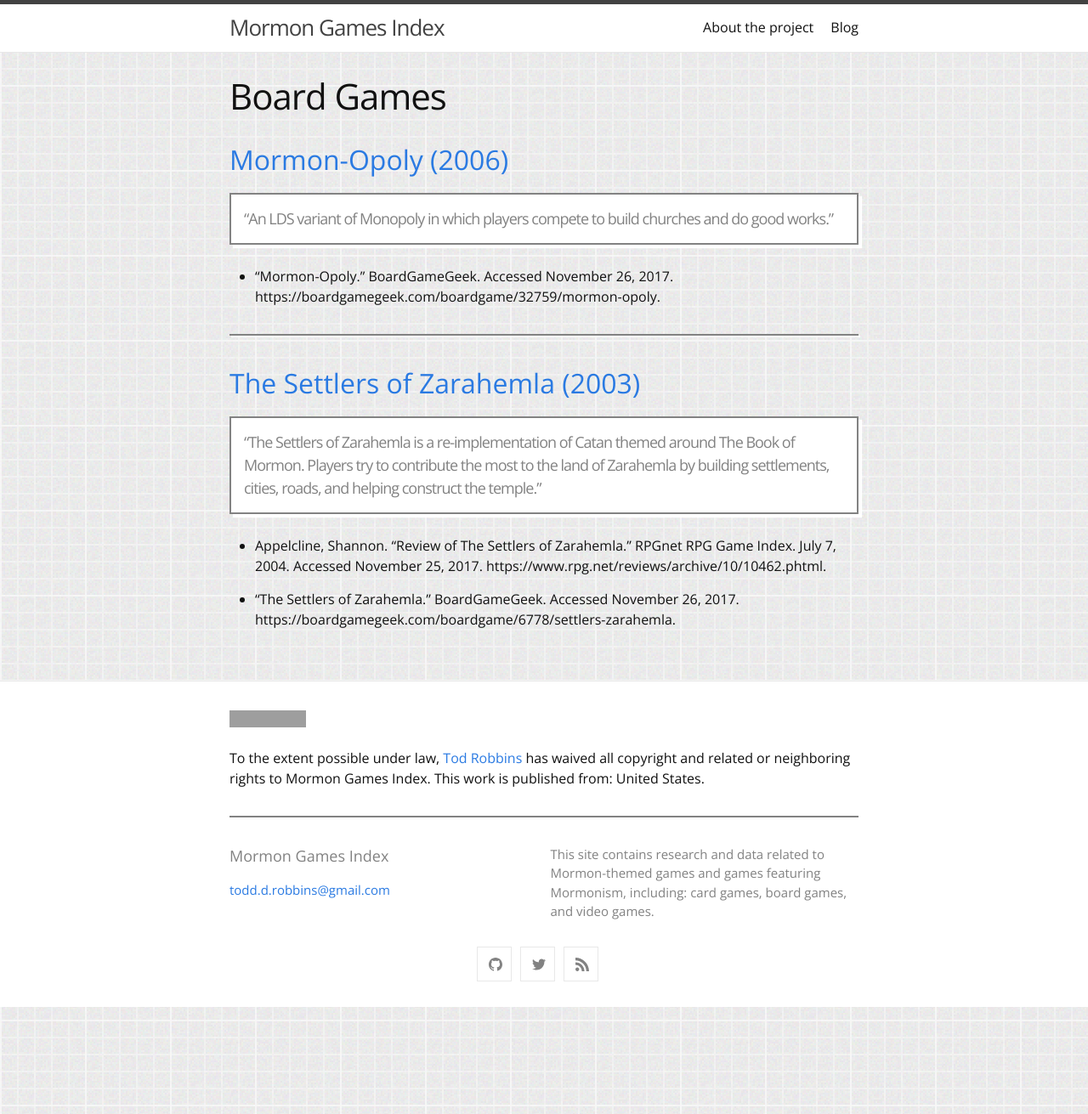
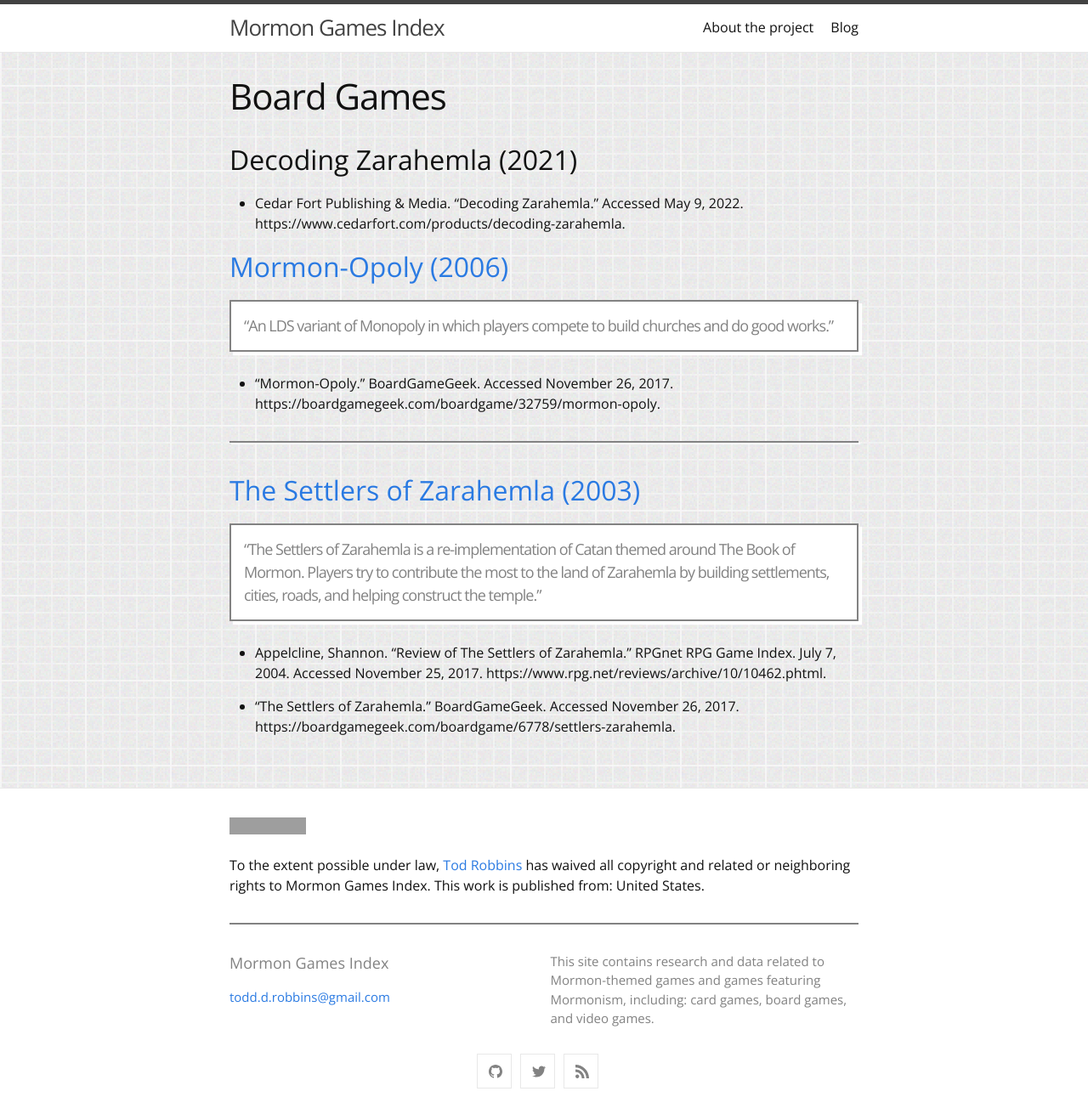
Before and after one commit to todrobbins/mormon-games-index, a Jekyll site: the page built from board-games.md, in a window 1280 px wide. Shown: the whole page at 85% size. Built offline with Jekyll 4.4.1, drawn with Linux system fonts in a browser that asks for light colours; before the commit the page ends 1185 px from its top, so only the background shows below that; grey boxes are pictures that could not be loaded.

Commit message:
added Decoding Zarahemla

```diff
--- a/board-games.md
+++ b/board-games.md
@@ -4,6 +4,10 @@
 permalink: /board-games/
 nav_order: 2
 ---
+
+## Decoding Zarahemla (2021)<a name="decoding-zarahemla"></a>
+
+- Cedar Fort Publishing & Media. “Decoding Zarahemla.” Accessed May 9, 2022. https://www.cedarfort.com/products/decoding-zarahemla.
 
 ## [Mormon-Opoly (2006)](https://boardgamegeek.com/boardgame/32759/mormon-opoly)<a name="mormon-opoly"></a>
 
```
